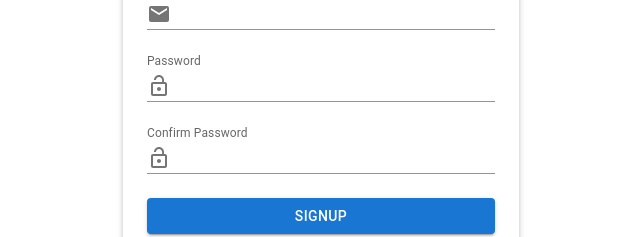
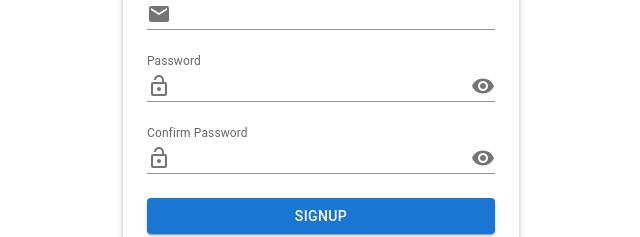
Before and after one commit to selerqc/IPT_Final_Activity, a React (Vite) app in the folder dashboard/: page /Signup in a window 1280 px wide. Shown: the part 441-678 px from the top of the page, without its empty margins (319-959 px from the left). Built offline with nearby package versions, Linux system fonts and the light colour scheme.

Commit message:
feat: add password visibility toggle to Login and Signup components

```diff
--- a/dashboard/src/auth/Login.jsx
+++ b/dashboard/src/auth/Login.jsx
@@ -8,18 +8,22 @@ import {
   TextField,
   Typography,
   Alert,
+  InputAdornment,
+} from "@mui/material";
+import Visibility from '@mui/icons-material/Visibility';
+import VisibilityOff from '@mui/icons-material/VisibilityOff';
+import LockOpenIcon from "@mui/icons-material/LockOpen";
+import MailIcon from "@mui/icons-material/Mail";
 
-} from "@mui/material";
-import InputAdornment from '@mui/material/InputAdornment';
-import LockOpenIcon from '@mui/icons-material/LockOpen';
-import MailIcon from '@mui/icons-material/Mail';
 function Login() {
   const emailRef = useRef(null);
   const passwordRef = useRef(null);
   const [success, setSuccess] = useState("");
   const [error, setError] = useState("");
   const navigate = useNavigate();
+  const [showPassword, setShowPassword] = useState(false);
 
+  const handleClickShowPassword = () => setShowPassword((show) => !show);
   const handleLogin = async () => {
 
     try {
@@ -46,11 +50,9 @@ function Login() {
           borderRadius: 2,
           textAlign: "center",
         }}
-
       >
-        <Typography variant="h4" gutterBottom >
+        <Typography variant="h4" gutterBottom>
           Welcome Back
-
         </Typography>
         <Typography variant="body1" gutterBottom sx={{ mb: 2 }}>
           Please login to your account
@@ -58,7 +60,7 @@ function Login() {
         {error && <Alert severity="error" sx={{ mb: 2 }}>{error}</Alert>}
         {success && <Alert severity="success" sx={{ mb: 2 }}>{success}</Alert>}
 
-
+        <Box sx={{ mt: 2 }}>
           <form onSubmit={(e) => { e.preventDefault(); handleLogin(); }} method="POST">
             <TextField
               fullWidth
@@ -67,8 +69,6 @@ function Login() {
               margin="normal"
               type="email"
               inputRef={emailRef}
-
-
               slotProps={{
                 input: {
 
@@ -90,12 +90,18 @@ function Login() {
               margin="normal"
               type="password"
               inputRef={passwordRef}
+              slotProps={{
 
-            slotProps={{
                 input: {
                   startAdornment: (
                     <InputAdornment position="start">
                       <LockOpenIcon />
+                    </InputAdornment>
+                  ),
+                  type: showPassword ? 'text' : 'password',
+                  endAdornment: (
+                    <InputAdornment position="end" onClick={handleClickShowPassword}>
+                      {showPassword ? <VisibilityOff /> : <Visibility />}
                     </InputAdornment>
                   ),
                 }
@@ -114,6 +120,7 @@ function Login() {
               Login
             </Button>
           </form>
+        </Box>
         <Typography variant="body2" sx={{ mt: 2 }}>
           Don&apos;t have an account? <Link to="/Signup" style={{ color: "blue" }}>Signup</Link>
         </Typography>
--- a/dashboard/src/auth/Signup.jsx
+++ b/dashboard/src/auth/Signup.jsx
@@ -4,10 +4,14 @@ import InputAdornment from '@mui/material/InputAdornment';
 import MailIcon from '@mui/icons-material/Mail';
 import AccountBoxIcon from '@mui/icons-material/AccountBox';
 import LockOpenIcon from '@mui/icons-material/LockOpen';
-
+import Visibility from '@mui/icons-material/Visibility';
+import VisibilityOff from '@mui/icons-material/VisibilityOff';
 import axios from 'axios';
 import { useNavigate, Link } from 'react-router-dom';
 const Signup = () => {
+    const [showPassword, setShowPassword] = useState(false);
+
+    const handleClickShowPassword = () => setShowPassword((show) => !show);
     const navigate = useNavigate();
 
     const firstnameRef = useRef(null);
@@ -146,6 +150,12 @@ const Signup = () => {
                                         <LockOpenIcon />
                                     </InputAdornment>
                                 ),
+                                type: showPassword ? 'text' : 'password',
+                                endAdornment: (
+                                    <InputAdornment position="end" onClick={handleClickShowPassword}>
+                                        {showPassword ? <VisibilityOff /> : <Visibility />}
+                                    </InputAdornment>
+                                ),
                             },
                         }}
 
@@ -163,6 +173,12 @@ const Signup = () => {
                                 startAdornment: (
                                     <InputAdornment position="start">
                                         <LockOpenIcon />
+                                    </InputAdornment>
+                                ),
+                                type: showPassword ? 'text' : 'password',
+                                endAdornment: (
+                                    <InputAdornment position="end" onClick={handleClickShowPassword}>
+                                        {showPassword ? <VisibilityOff /> : <Visibility />}
                                     </InputAdornment>
                                 ),
                             },
```
Lines whose indentation alone changed are shown as unchanged.
